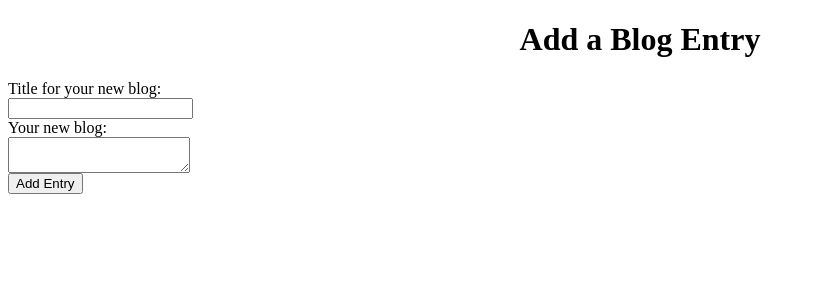
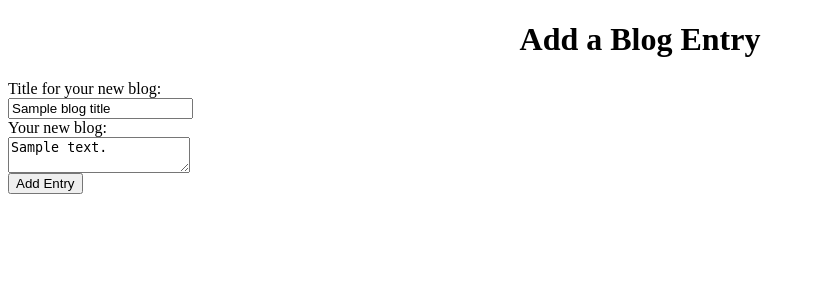
Before and after one commit to zholder/blogz, a Flask app: template templates/newpost.html in a window 1280 px wide. Shown: the part 34-334 px from the top of the page, without its empty margins (0-815 px from the left). Run offline with Flask 2, Linux system fonts and the light colour scheme; the template is opened without the code that fills it: most values are stand-ins (such as "Sample title", 1, 10 or a date in 2020).

Commit message:
added error message handling

```diff
--- a/main.py
+++ b/main.py
@@ -18,7 +18,11 @@ class Blog(db.Model):
         self.body = body
 
 def get_blogs():
-    return db.session.query(Blog).all()
+    return db.session.query(Blog.title, Blog.body).all()
+
+def blog_empty(blog):
+    if blog == '':
+        return True
 
 @app.route('/blog', methods=['GET'])
 def index():
@@ -28,15 +32,28 @@ def index():
 def newpost():
     return render_template('newpost.html', title="New Post")
 
-@app.route("/add", methods=['POST'])
+@app.route("/blog", methods=['POST'])
 def add_blog():
     # look inside the request to figure out what the user typed
     blog_title = request.form['blog_title']
     blog_content = request.form['blog_content']
-    blog = Blog(blog_title, blog_content)
-    db.session.add(blog)
-    db.session.commit()
-    return 'sucess'
+    blog_title_error = ''
+    blog_content_error = ''
+
+    if blog_empty(blog_title) and blog_empty(blog_content):
+        return render_template('newpost.html', title="New Post", blog_title_error = 'Blog Title Invalid', blog_content_error = 'Blog Body Invalid')
+
+    elif blog_empty(blog_title):
+        return render_template('newpost.html', title="New Post", blog_title_error = 'Blog Title Invalid', blog_content=blog_content)
+
+    elif blog_empty(blog_content):
+        return render_template('newpost.html', title="New Post", blog_content_error = 'Blog Body Invalid', blog_title=blog_title)
+
+    else:
+        blog = Blog(blog_title, blog_content)
+        db.session.add(blog)
+        db.session.commit()
+        return redirect('/blog')
 
 
 if __name__ == '__main__':
--- a/templates/newpost.html
+++ b/templates/newpost.html
@@ -2,14 +2,16 @@
 
 {% block content %}
     <h1>Add a Blog Entry</h1>
-    <form action="/add" method="post">
+    <form action="/blog" method="post">
         <label for="blog_title">
             Title for your new blog:
-            <input type="text" name="blog_title"/>
+            <input type="text" name="blog_title" value="{{blog_title}}"/>
+            <span class="error">{{blog_title_error}}</span>
         </label>
         <label for="blog_content">
             Your new blog:
-            <textarea name="blog_content"></textarea>
+            <textarea name="blog_content">{{blog_content}}</textarea>
+            <span class="error">{{blog_content_error}}</span>
         </label>
         <input type="submit" value="Add Entry"/>
     </form>
```
